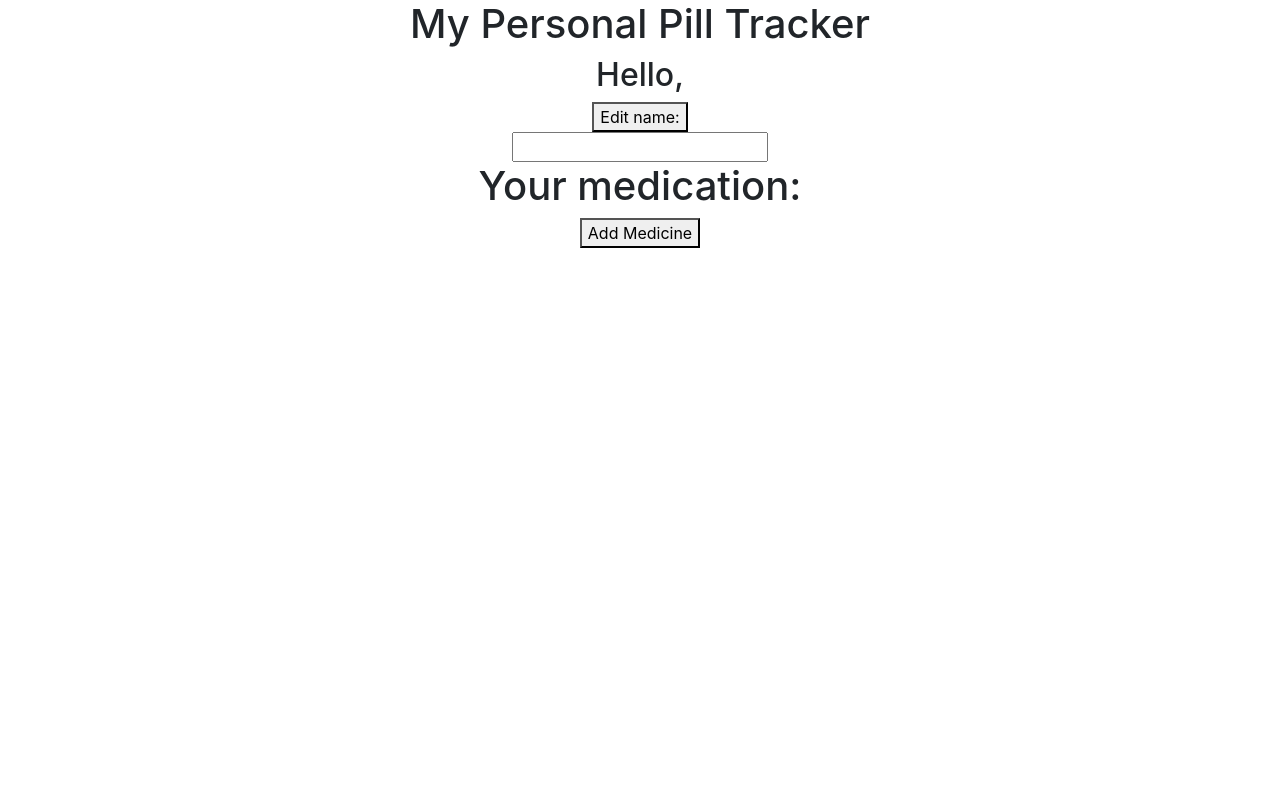
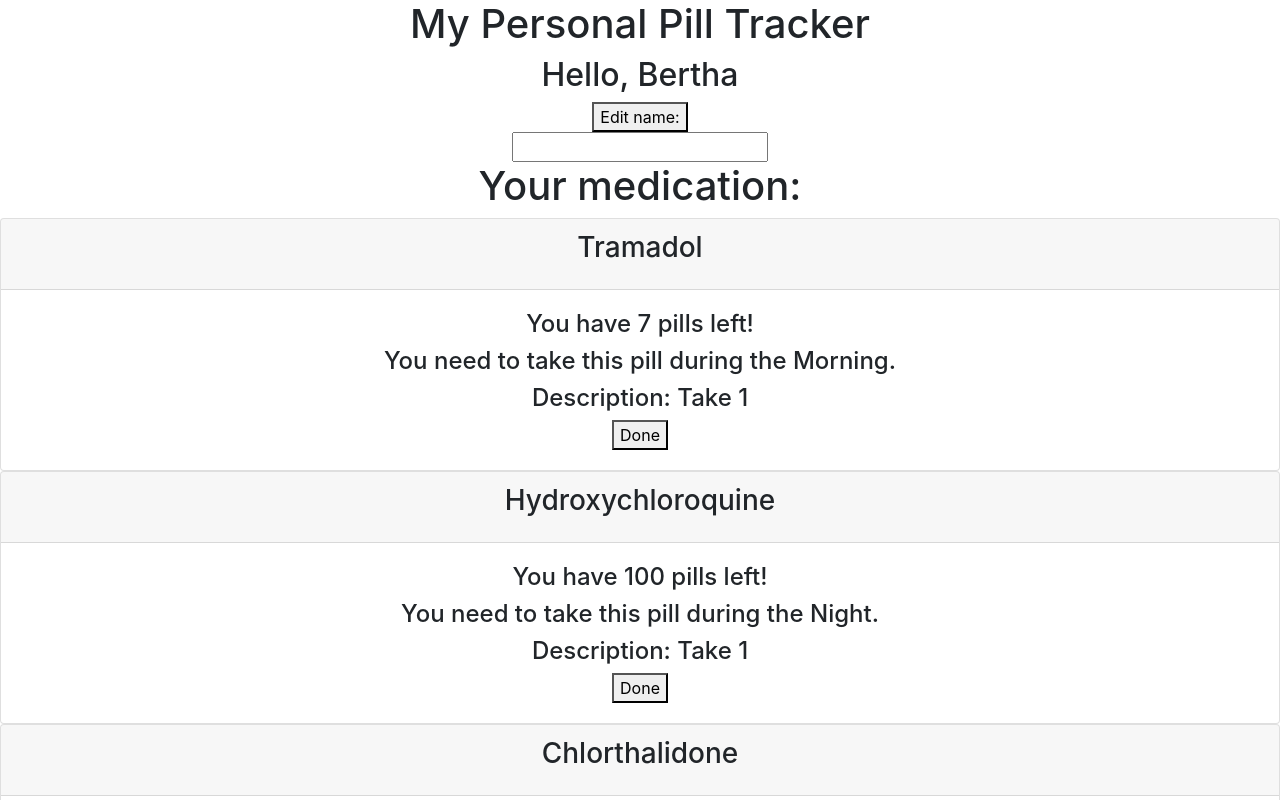
Before and after one commit to bcarrol2/pillTrackerWeb, a React (Create React App) app in the folder pilltracker/: page / in a window 1280 px wide. Shown: the top 800 px of the page. Built offline with nearby package versions, Linux system fonts and the light colour scheme; data requests are answered from the project's data file.

Commit message:
cards finished

```diff
--- a/pilltracker/db.json
+++ b/pilltracker/db.json
@@ -1,25 +1,31 @@
 {
     "medication": [
         {
-            "Name": "tramadol",
+            "name": "Tramadol",
             "MG": 10,
-            "Amount": 20,
-            "From": "CVS",
-            "Order number": 14892053928
+            "amount": 7,
+            "description": "Take 1",
+            "when": "Morning",
+            "from": "CVS",
+            "order number": 14892053928
         },
         {
-            "Name": "hydroxychloroquine",
+            "name": "Hydroxychloroquine",
             "MG": 30,
-            "Amount": 100,
-            "From": "CVS",
-            "Order number": 5920389228
+            "amount": 100,
+            "description": "Take 1",
+            "when": "Night",
+            "from": "CVS",
+            "order number": 5920389228
         },
         {
-            "Name": "chlorthalidone",
+            "name": "Chlorthalidone",
             "MG": 50,
-            "Amount": 50,
-            "From": "Publix",
-            "Order number": 392854930008
+            "amount": 50,
+            "description": "Take 1",
+            "when": "Evening",
+            "from": "Publix",
+            "order number": 392854930008
         }
     ]
 }
--- a/pilltracker/src/components/MedicationCard.js
+++ b/pilltracker/src/components/MedicationCard.js
@@ -1,12 +1,9 @@
 import React from 'react';
 
 class MedicationCard extends React.Component{
-    constructor(){
-        super()
+    constructor(props){
+        super(props)
 
-        this.state = {
-
-        }
     }
 
     render(){
@@ -14,11 +11,13 @@
             <div>
                 <div class="card">
                     <div class="card-header">
-                        Medication:
+                        <h3 class="card-title">{this.props.name}</h3>
                     </div>
                     <div class="card-body">
-                        <h5 class="card-title">Albuterol</h5>
-                        <p class="card-text">Take one at 5:00</p>
+                        <h4 class="card-text">You have {this.props.amount} pills left!</h4>
+                        <h4 class="card-text">You need to take this pill during the {this.props.when}.</h4>
+                        <h4 class="card-text">Description: {this.props.description}</h4>
+                        <button>Done</button>
                     </div>
                 </div>
             </div>
--- /dev/null
+++ b/pilltracker/src/components/MedicationCollection.js
@@ -0,0 +1,22 @@
+import React from 'react';
+import MedicationCard from './MedicationCard';
+
+    const MedicationCollection = (props) => {
+        // console.log('this is', props)
+        const medicationList = props.medication.map(perscription =>
+            <MedicationCard
+                key={perscription.id}
+                name={perscription.name}
+                when={perscription.when}
+                description={perscription.description}
+                amount={perscription.amount} />)
+                console.log('this is', props)
+
+
+    return(
+        <div>
+                    {medicationList}
+        </div>
+    )
+}
+export default MedicationCollection;
--- a/pilltracker/src/components/MedicationIndex.js
+++ b/pilltracker/src/components/MedicationIndex.js
@@ -1,4 +1,5 @@
 import React from 'react';
+import MedicationCollection from './MedicationCollection';
 
 const API = "http://localhost:3000/medication"
 
@@ -8,7 +9,7 @@
         super()
 
         this.state = {
-            name: '',
+            name: 'Bertha',
             medication: []
         }
     }
@@ -29,12 +30,14 @@
 
         function divHide() {
             let x = document.getElementById("hidediv")
-            if (x.style.display === 'none') {
-                x.style.display = "block"
+            if (x.style.display === 'block') {
+                x.style.display = "none"
             } else {
-                x.style.display = 'none'
+                x.style.display = 'block'
             }
         }
+
+        const allmedicine = this.state.medication
 
         return (
             <div className="App">
@@ -47,6 +50,7 @@
                     <input type="text" name="name" onChange={event => this.setState({ name: event.target.value })} />
                 </div>
                 <h1>Your medication:</h1>
+                <MedicationCollection medication={allmedicine} />
 
             </div>
         );
--- a/pilltracker/src/index.css
+++ b/pilltracker/src/index.css
@@ -13,6 +13,6 @@
     monospace;
 }
 
-h2 {
+h1 {
   color: 'red';
 }
```
